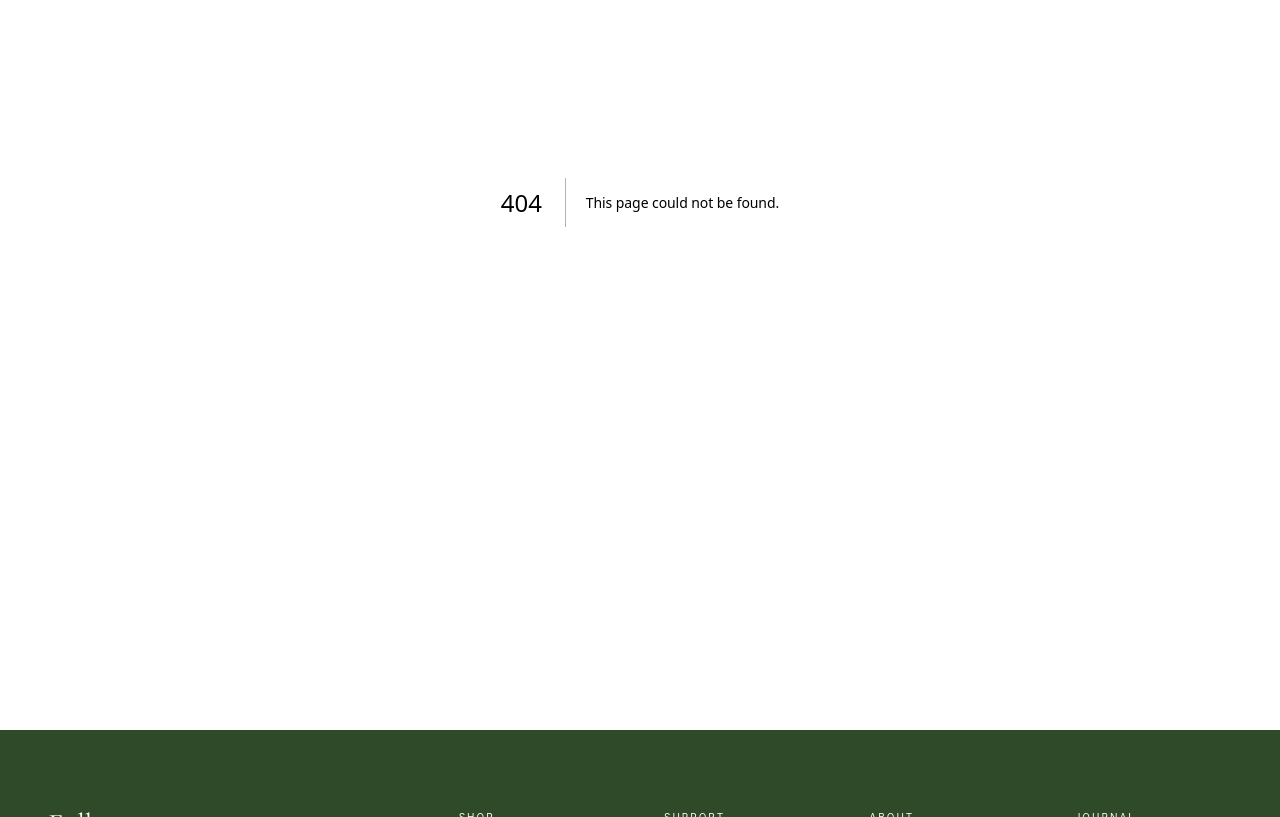
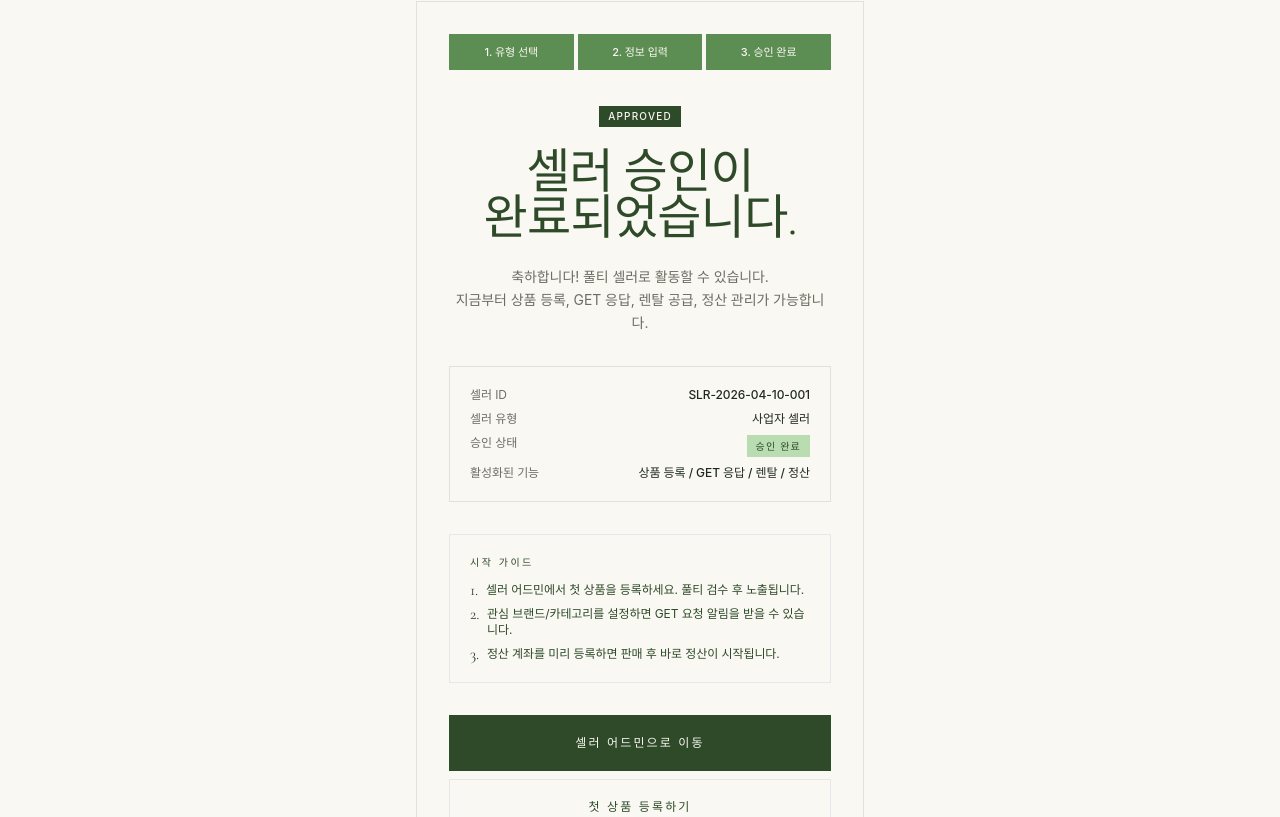
Before and after one commit to rachel353/fullty-plan, a Next.js app: page /signup/seller/approved in a window 1280 px wide. Before the commit this address had no page. Shown: the part 343-1160 px from the top of the page. Built offline with nearby package versions, Linux system fonts and the light colour scheme.

Commit message:
Add signup completion screens
- 일반 회원 가입 완료 페이지 (/signup/general/complete)
- 셀러 승인 완료 페이지 (/signup/seller/approved)
- 기존 가입 버튼에 라우팅 연결

```diff
--- /dev/null
+++ b/src/app/(auth)/signup/general/complete/page.tsx
@@ -0,0 +1,55 @@
+import Link from "next/link";
+import { Button } from "@/components/ui/Button";
+import { Badge } from "@/components/ui/Badge";
+
+export default function GeneralSignupCompletePage() {
+  return (
+    <div className="border border-border p-8 text-center">
+      <Badge variant="sage" className="mb-6">
+        WELCOME
+      </Badge>
+      <h1 className="font-display text-5xl text-sage-ink leading-[0.95]">
+        회원가입이
+        <br />
+        완료되었습니다.
+      </h1>
+      <p className="text-sm text-muted-foreground mt-6 leading-relaxed">
+        풀티의 모든 서비스를 이용할 수 있습니다.
+        <br />
+        구매, 렌탈, 구해주세요, 위탁/매입, 가구 자산화까지.
+      </p>
+
+      <div className="border border-border p-5 text-left text-xs space-y-2 mt-8 mb-8">
+        <div className="flex justify-between">
+          <span className="text-muted-foreground">가입 계정</span>
+          <span className="font-medium">kimfullty@gmail.com</span>
+        </div>
+        <div className="flex justify-between">
+          <span className="text-muted-foreground">가입 유형</span>
+          <span className="font-medium">일반 회원</span>
+        </div>
+        <div className="flex justify-between">
+          <span className="text-muted-foreground">현재 등급</span>
+          <Badge variant="outline">WELCOME</Badge>
+        </div>
+        <div className="flex justify-between">
+          <span className="text-muted-foreground">가입 축하 혜택</span>
+          <span className="font-medium">5만원 할인 쿠폰 지급</span>
+        </div>
+      </div>
+
+      <div className="space-y-2">
+        <Link href="/products" className="block">
+          <Button size="lg" className="w-full">
+            쇼핑 시작하기
+          </Button>
+        </Link>
+        <Link href="/mypage" className="block">
+          <Button variant="outline" size="lg" className="w-full">
+            마이페이지
+          </Button>
+        </Link>
+      </div>
+    </div>
+  );
+}
--- a/src/app/(auth)/signup/general/page.tsx
+++ b/src/app/(auth)/signup/general/page.tsx
@@ -48,7 +48,7 @@ export default function GeneralSignupPage() {
           </div>
         </div>
 
-        <Link href="/mypage" className="block pt-2">
+        <Link href="/signup/general/complete" className="block pt-2">
           <Button size="lg" className="w-full">
             가입 완료
           </Button>
--- /dev/null
+++ b/src/app/(auth)/signup/seller/approved/page.tsx
@@ -0,0 +1,86 @@
+import Link from "next/link";
+import { Button } from "@/components/ui/Button";
+import { Badge } from "@/components/ui/Badge";
+
+export default function SellerApprovedPage() {
+  return (
+    <div className="border border-border p-8 text-center">
+      <ol className="grid grid-cols-3 gap-1 mb-8">
+        {["1. 유형 선택", "2. 정보 입력", "3. 승인 완료"].map((s) => (
+          <li
+            key={s}
+            className="border border-sage-deep bg-sage-deep text-background h-9 flex items-center justify-center text-[11px] font-medium"
+          >
+            {s}
+          </li>
+        ))}
+      </ol>
+
+      <Badge variant="default" className="mb-6">
+        APPROVED
+      </Badge>
+      <h1 className="font-display text-5xl text-sage-ink leading-[0.95]">
+        셀러 승인이
+        <br />
+        완료되었습니다.
+      </h1>
+      <p className="text-sm text-muted-foreground mt-6 leading-relaxed">
+        축하합니다! 풀티 셀러로 활동할 수 있습니다.
+        <br />
+        지금부터 상품 등록, GET 응답, 렌탈 공급, 정산 관리가 가능합니다.
+      </p>
+
+      <div className="border border-border p-5 text-left text-xs space-y-2 mt-8 mb-8">
+        <div className="flex justify-between">
+          <span className="text-muted-foreground">셀러 ID</span>
+          <span className="font-medium">SLR-2026-04-10-001</span>
+        </div>
+        <div className="flex justify-between">
+          <span className="text-muted-foreground">셀러 유형</span>
+          <span className="font-medium">사업자 셀러</span>
+        </div>
+        <div className="flex justify-between">
+          <span className="text-muted-foreground">승인 상태</span>
+          <Badge variant="sage">승인 완료</Badge>
+        </div>
+        <div className="flex justify-between">
+          <span className="text-muted-foreground">활성화된 기능</span>
+          <span className="font-medium">상품 등록 / GET 응답 / 렌탈 / 정산</span>
+        </div>
+      </div>
+
+      <div className="bg-sage-soft/40 border border-sage/40 p-5 text-left mb-8">
+        <div className="text-[10px] tracking-[0.25em] uppercase text-sage-ink mb-3">
+          시작 가이드
+        </div>
+        <ul className="space-y-2 text-xs text-sage-ink">
+          <li className="flex items-start gap-2">
+            <span className="font-display text-base leading-none">1.</span>
+            <span>셀러 어드민에서 첫 상품을 등록하세요. 풀티 검수 후 노출됩니다.</span>
+          </li>
+          <li className="flex items-start gap-2">
+            <span className="font-display text-base leading-none">2.</span>
+            <span>관심 브랜드/카테고리를 설정하면 GET 요청 알림을 받을 수 있습니다.</span>
+          </li>
+          <li className="flex items-start gap-2">
+            <span className="font-display text-base leading-none">3.</span>
+            <span>정산 계좌를 미리 등록하면 판매 후 바로 정산이 시작됩니다.</span>
+          </li>
+        </ul>
+      </div>
+
+      <div className="space-y-2">
+        <Link href="/seller" className="block">
+          <Button size="lg" className="w-full">
+            셀러 어드민으로 이동
+          </Button>
+        </Link>
+        <Link href="/seller/products/new" className="block">
+          <Button variant="outline" size="lg" className="w-full">
+            첫 상품 등록하기
+          </Button>
+        </Link>
+      </div>
+    </div>
+  );
+}
--- a/src/app/(auth)/signup/seller/business/page.tsx
+++ b/src/app/(auth)/signup/seller/business/page.tsx
@@ -65,11 +65,18 @@ export default function BusinessSellerSignupPage() {
         </div>
       </Section>
 
-      <Link href="/signup/seller/pending" className="block pt-4">
-        <Button size="lg" className="w-full">
-          심사 신청
-        </Button>
-      </Link>
+      <div className="pt-4 space-y-2">
+        <Link href="/signup/seller/pending" className="block">
+          <Button size="lg" className="w-full">
+            심사 신청
+          </Button>
+        </Link>
+        <Link href="/signup/seller/approved" className="block">
+          <Button variant="ghost" size="sm" className="w-full text-[11px]">
+            (데모) 승인 완료 화면 미리보기 →
+          </Button>
+        </Link>
+      </div>
     </div>
   );
 }
--- a/src/app/(auth)/signup/seller/individual/page.tsx
+++ b/src/app/(auth)/signup/seller/individual/page.tsx
@@ -58,11 +58,18 @@ export default function IndividualSellerSignupPage() {
         </div>
       </Section>
 
-      <Link href="/signup/seller/pending" className="block pt-4">
-        <Button size="lg" className="w-full">
-          심사 신청
-        </Button>
-      </Link>
+      <div className="pt-4 space-y-2">
+        <Link href="/signup/seller/pending" className="block">
+          <Button size="lg" className="w-full">
+            심사 신청
+          </Button>
+        </Link>
+        <Link href="/signup/seller/approved" className="block">
+          <Button variant="ghost" size="sm" className="w-full text-[11px]">
+            (데모) 승인 완료 화면 미리보기 →
+          </Button>
+        </Link>
+      </div>
     </div>
   );
 }
```
